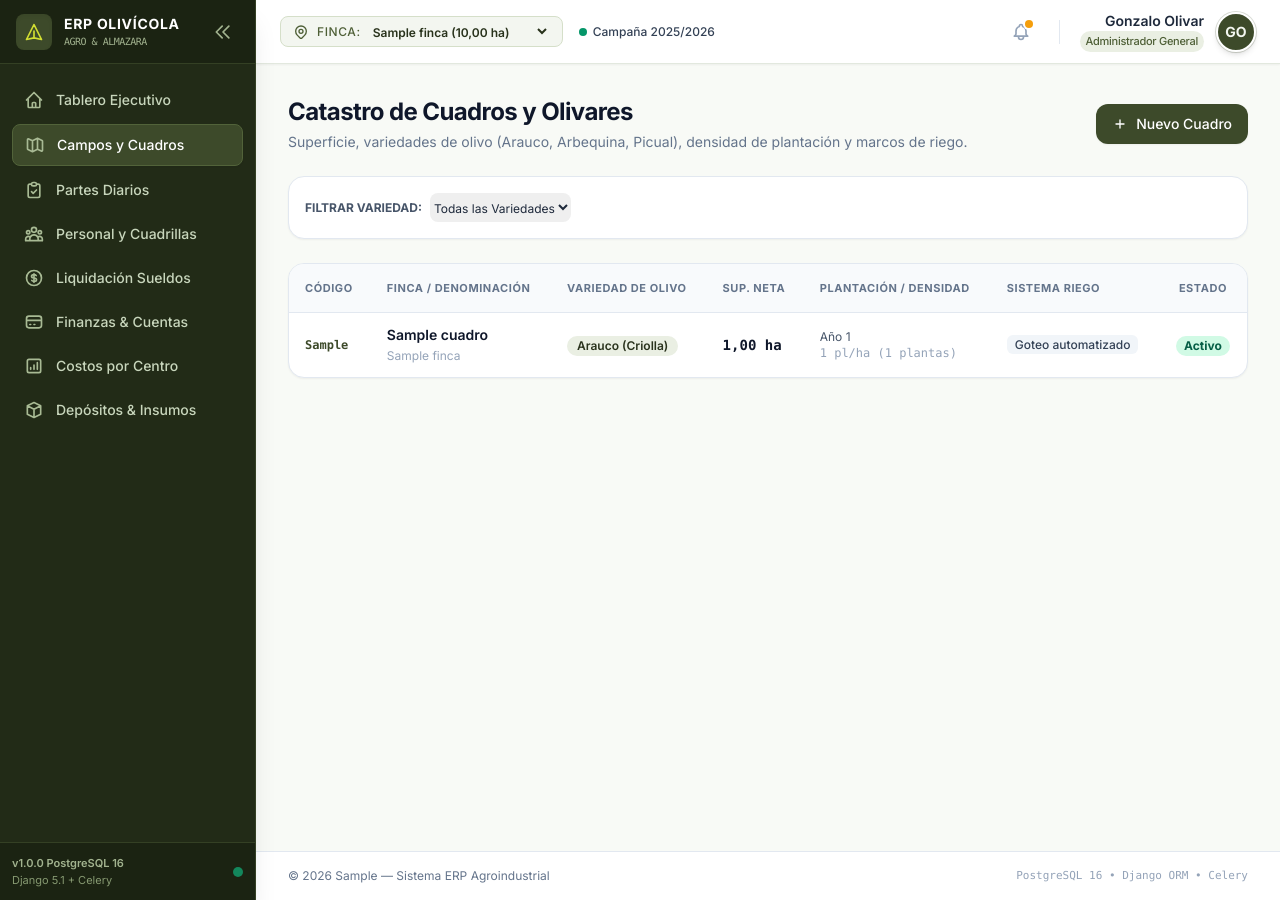
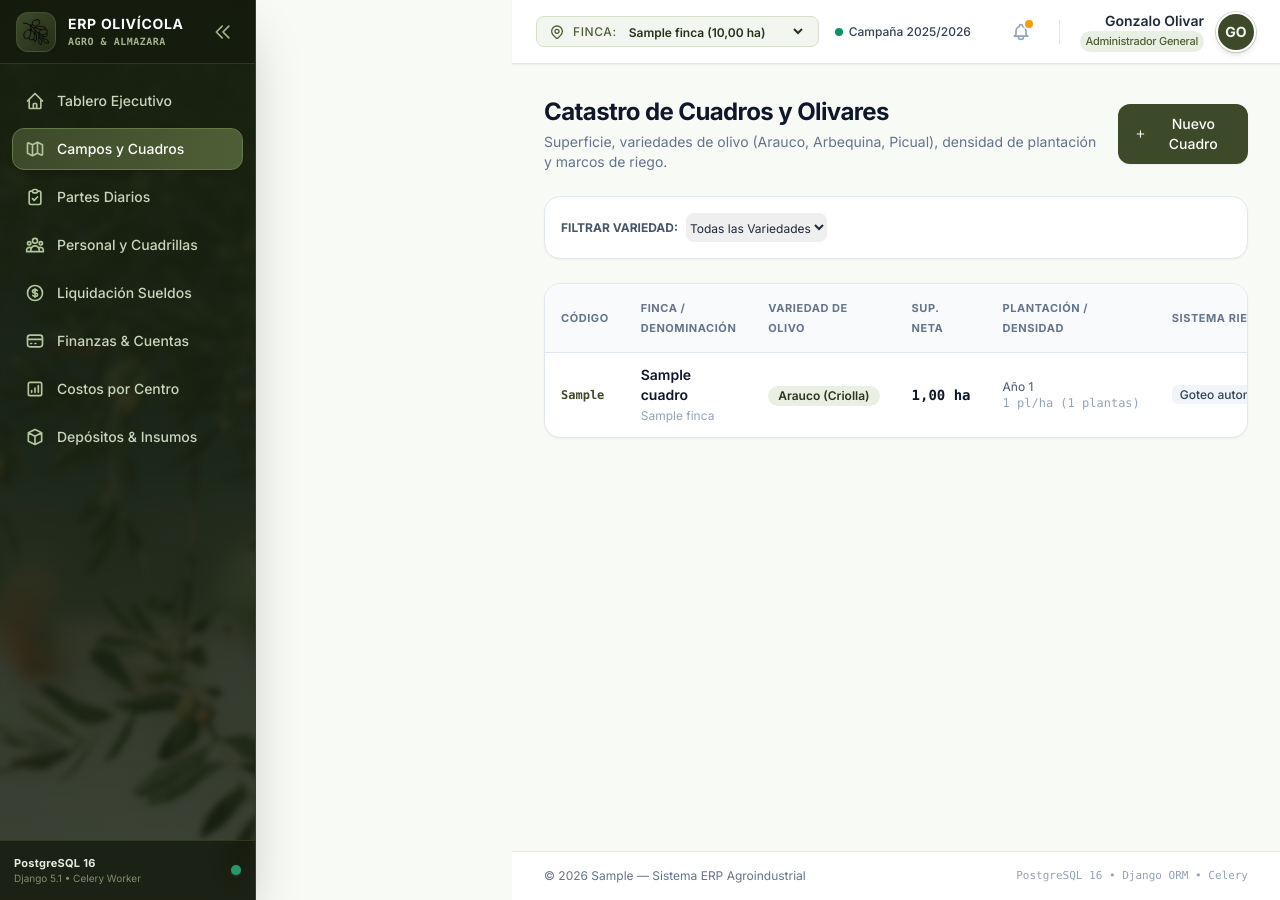
Before and after one commit to Wschanzze/ERP-Olivo, a Django app: page /campos/ in a window 1280 px wide. Run offline with Django 5.2, Linux system fonts and the light colour scheme; tables that the repository leaves empty hold one stand-in row (values such as "Sample post"); parts of the project's set-up code (start-up, migrations or seed data) failed here and were passed over; some libraries are stand-ins or nearby versions.

Commit message:
feat(ui): sidebar con fondo difuminado de olivares e icono corporativo

```diff
--- a/templates/components/sidebar.html
+++ b/templates/components/sidebar.html
@@ -1,25 +1,33 @@
-<!-- Sidebar Fija Oscura (Verde Oliva #28321B a #3D4A2A) -->
+{% load static %}
+<!-- Sidebar Fija Oscura con Fondo Difuminado Profesional (250.jpg) -->
 <aside
   :class="sidebarOpen ? 'w-64' : 'w-20'"
-  class="fixed inset-y-0 left-0 z-30 flex flex-col bg-[#222B17] text-[#E5EBDD] transition-all duration-300 ease-in-out border-r border-[#344024] shadow-xl select-none"
+  class="fixed inset-y-0 left-0 z-30 flex flex-col bg-[#1B2312] text-[#E5EBDD] transition-all duration-300 ease-in-out border-r border-[#344024] shadow-2xl select-none overflow-hidden relative"
 >
-  <!-- Logo / Branding Corporativo -->
-  <div class="flex items-center justify-between h-16 px-4 bg-[#1B2312] border-b border-[#344024]">
+  <!-- Capa 1: Imagen '250.jpg' difuminada con blur y escala suave -->
+  <div
+    class="absolute inset-0 z-0 bg-cover bg-center pointer-events-none transform scale-110 filter blur-[3px] opacity-20 transition-all duration-700"
+    style="background-image: url('{% static 'img/250.jpg' %}');"
+  ></div>
+
+  <!-- Capa 2: Máscara de gradiente verde oliva profundo para garantizar contraste y elegancia sobria -->
+  <div class="absolute inset-0 z-0 bg-gradient-to-b from-[#18200F]/90 via-[#222B17]/94 to-[#141A0D]/98 pointer-events-none backdrop-blur-[1px]"></div>
+
+  <!-- Logo / Branding Corporativo (z-10 relativo) -->
+  <div class="relative z-10 flex items-center justify-between h-16 px-4 bg-[#141A0D]/70 border-b border-[#344024]/80 backdrop-blur-md">
     <a href="{% url 'dashboard:index' %}" class="flex items-center space-x-3 overflow-hidden">
-      <!-- Ícono de Olivo / Hoja -->
-      <div class="flex-shrink-0 w-9 h-9 rounded-lg bg-[#3D4A2A] flex items-center justify-center text-[#D2DE32] shadow-inner font-bold text-lg">
-        <svg class="w-5 h-5" fill="none" stroke="currentColor" viewBox="0 0 24 24">
-          <path stroke-linecap="round" stroke-linejoin="round" stroke-width="2" d="M12 19l9 2-9-18-9 18 9-2zm0 0v-8" />
-        </svg>
+      <!-- Ícono de Aceitunas Personalizado -->
+      <div class="flex-shrink-0 w-10 h-10 rounded-xl bg-gradient-to-br from-[#3D4A2A] to-[#252E19] flex items-center justify-center p-1.5 shadow-md border border-[#52633A]/60">
+        <img src="{% static 'img/olives_12006391.png' %}" alt="Olivas ERP" class="w-7 h-7 object-contain drop-shadow" />
       </div>
       <div x-show="sidebarOpen" class="flex flex-col whitespace-nowrap overflow-hidden transition-opacity duration-200">
         <span class="font-bold text-sm tracking-wider text-white uppercase">ERP Olivícola</span>
-        <span class="text-[10px] text-[#A2B38F] font-mono tracking-tighter">AGRO & ALMAZARA</span>
+        <span class="text-[10px] text-[#A2B38F] font-mono tracking-wider font-semibold">AGRO & ALMAZARA</span>
       </div>
     </a>
     <button
       @click="sidebarOpen = !sidebarOpen"
-      class="p-1.5 rounded-md hover:bg-[#344024] text-[#A2B38F] hover:text-white transition-colors"
+      class="p-1.5 rounded-lg hover:bg-white/10 text-[#A2B38F] hover:text-white transition-colors"
       title="Colapsar menú"
     >
       <svg class="w-5 h-5 transition-transform duration-200" :class="!sidebarOpen ? 'rotate-180' : ''" fill="none" stroke="currentColor" viewBox="0 0 24 24">
@@ -28,15 +36,15 @@
     </button>
   </div>
 
-  <!-- Navegación de Módulos Odoo-style -->
-  <nav class="flex-1 px-3 py-4 space-y-1 overflow-y-auto custom-scrollbar">
+  <!-- Navegación de Módulos (z-10 relativo con efectos glassmorphism) -->
+  <nav class="relative z-10 flex-1 px-3 py-4 space-y-1.5 overflow-y-auto custom-scrollbar">
 
     <!-- Inicio / Tablero -->
     <a
       href="{% url 'dashboard:index' %}"
-      class="flex items-center px-3 py-2.5 text-sm font-medium rounded-lg transition-colors group {% if request.resolver_match.app_name == 'dashboard' %}bg-[#3D4A2A] text-white shadow-sm border border-[#52633A]{% else %}text-[#C8D6BC] hover:bg-[#2C381D] hover:text-white{% endif %}"
+      class="flex items-center px-3 py-2.5 text-sm font-medium rounded-xl transition-all duration-200 group {% if request.resolver_match.app_name == 'dashboard' %}bg-gradient-to-r from-[#3D4A2A] to-[#4E5F36] text-white shadow-md border border-[#637946]{% else %}text-[#C8D6BC] hover:bg-white/10 hover:text-white border border-transparent{% endif %}"
     >
-      <svg class="w-5 h-5 flex-shrink-0 mr-3 text-[#A8BA94] group-hover:text-white" fill="none" stroke="currentColor" viewBox="0 0 24 24">
+      <svg class="w-5 h-5 flex-shrink-0 mr-3 text-[#B2C69E] group-hover:text-white" fill="none" stroke="currentColor" viewBox="0 0 24 24">
         <path stroke-linecap="round" stroke-linejoin="round" stroke-width="2" d="M3 12l2-2m0 0l7-7 7 7M5 10v10a1 1 0 001 1h3m10-11l2 2m-2-2v10a1 1 0 01-1 1h-3m-6 0a1 1 0 001-1v-4a1 1 0 011-1h2a1 1 0 011 1v4a1 1 0 001 1m-6 0h6" />
       </svg>
       <span x-show="sidebarOpen" class="whitespace-nowrap transition-opacity">Tablero Ejecutivo</span>
@@ -45,9 +53,9 @@
     <!-- Campos y Cuadros -->
     <a
       href="{% url 'campos:cuadros_list' %}"
-      class="flex items-center px-3 py-2.5 text-sm font-medium rounded-lg transition-colors group {% if request.resolver_match.app_name == 'campos' %}bg-[#3D4A2A] text-white shadow-sm border border-[#52633A]{% else %}text-[#C8D6BC] hover:bg-[#2C381D] hover:text-white{% endif %}"
+      class="flex items-center px-3 py-2.5 text-sm font-medium rounded-xl transition-all duration-200 group {% if request.resolver_match.app_name == 'campos' %}bg-gradient-to-r from-[#3D4A2A] to-[#4E5F36] text-white shadow-md border border-[#637946]{% else %}text-[#C8D6BC] hover:bg-white/10 hover:text-white border border-transparent{% endif %}"
     >
-      <svg class="w-5 h-5 flex-shrink-0 mr-3 text-[#A8BA94] group-hover:text-white" fill="none" stroke="currentColor" viewBox="0 0 24 24">
+      <svg class="w-5 h-5 flex-shrink-0 mr-3 text-[#B2C69E] group-hover:text-white" fill="none" stroke="currentColor" viewBox="0 0 24 24">
         <path stroke-linecap="round" stroke-linejoin="round" stroke-width="2" d="M9 20l-5.447-2.724A1 1 0 013 16.382V5.618a1 1 0 011.447-.894L9 7m0 13l6-3m-6 3V7m6 10l4.553 2.276A1 1 0 0021 18.382V7.618a1 1 0 00-.553-.894L15 4m0 13V4m0 0L9 7" />
       </svg>
       <span x-show="sidebarOpen" class="whitespace-nowrap transition-opacity">Campos y Cuadros</span>
@@ -56,9 +64,9 @@
     <!-- Partes Diarios y OTs -->
     <a
       href="{% url 'parte_diario:partes_list' %}"
-      class="flex items-center px-3 py-2.5 text-sm font-medium rounded-lg transition-colors group {% if request.resolver_match.app_name == 'parte_diario' %}bg-[#3D4A2A] text-white shadow-sm border border-[#52633A]{% else %}text-[#C8D6BC] hover:bg-[#2C381D] hover:text-white{% endif %}"
+      class="flex items-center px-3 py-2.5 text-sm font-medium rounded-xl transition-all duration-200 group {% if request.resolver_match.app_name == 'parte_diario' %}bg-gradient-to-r from-[#3D4A2A] to-[#4E5F36] text-white shadow-md border border-[#637946]{% else %}text-[#C8D6BC] hover:bg-white/10 hover:text-white border border-transparent{% endif %}"
     >
-      <svg class="w-5 h-5 flex-shrink-0 mr-3 text-[#A8BA94] group-hover:text-white" fill="none" stroke="currentColor" viewBox="0 0 24 24">
+      <svg class="w-5 h-5 flex-shrink-0 mr-3 text-[#B2C69E] group-hover:text-white" fill="none" stroke="currentColor" viewBox="0 0 24 24">
         <path stroke-linecap="round" stroke-linejoin="round" stroke-width="2" d="M9 5H7a2 2 0 00-2 2v12a2 2 0 002 2h10a2 2 0 002-2V7a2 2 0 00-2-2h-2M9 5a2 2 0 002 2h2a2 2 0 002-2M9 5a2 2 0 012-2h2a2 2 0 012 2m-6 9l2 2 4-4" />
       </svg>
       <span x-show="sidebarOpen" class="whitespace-nowrap transition-opacity">Partes Diarios</span>
@@ -67,9 +75,9 @@
     <!-- Personal y Asistencia -->
     <a
       href="{% url 'personal:asistencia_diaria' %}"
-      class="flex items-center px-3 py-2.5 text-sm font-medium rounded-lg transition-colors group {% if request.resolver_match.app_name == 'personal' %}bg-[#3D4A2A] text-white shadow-sm border border-[#52633A]{% else %}text-[#C8D6BC] hover:bg-[#2C381D] hover:text-white{% endif %}"
+      class="flex items-center px-3 py-2.5 text-sm font-medium rounded-xl transition-all duration-200 group {% if request.resolver_match.app_name == 'personal' %}bg-gradient-to-r from-[#3D4A2A] to-[#4E5F36] text-white shadow-md border border-[#637946]{% else %}text-[#C8D6BC] hover:bg-white/10 hover:text-white border border-transparent{% endif %}"
     >
-      <svg class="w-5 h-5 flex-shrink-0 mr-3 text-[#A8BA94] group-hover:text-white" fill="none" stroke="currentColor" viewBox="0 0 24 24">
+      <svg class="w-5 h-5 flex-shrink-0 mr-3 text-[#B2C69E] group-hover:text-white" fill="none" stroke="currentColor" viewBox="0 0 24 24">
         <path stroke-linecap="round" stroke-linejoin="round" stroke-width="2" d="M17 20h5v-2a3 3 0 00-5.356-1.857M17 20H7m10 0v-2c0-.656-.126-1.283-.356-1.857M7 20H2v-2a3 3 0 015.356-1.857M7 20v-2c0-.656.126-1.283.356-1.857m0 0a5.002 5.002 0 019.288 0M15 7a3 3 0 11-6 0 3 3 0 016 0zm6 3a2 2 0 11-4 0 2 2 0 014 0zM7 10a2 2 0 11-4 0 2 2 0 014 0z" />
       </svg>
       <span x-show="sidebarOpen" class="whitespace-nowrap transition-opacity">Personal y Cuadrillas</span>
@@ -78,9 +86,9 @@
     <!-- Liquidación de Haberes -->
     <a
       href="{% url 'liquidacion:periodos_list' %}"
-      class="flex items-center px-3 py-2.5 text-sm font-medium rounded-lg transition-colors group {% if request.resolver_match.app_name == 'liquidacion' %}bg-[#3D4A2A] text-white shadow-sm border border-[#52633A]{% else %}text-[#C8D6BC] hover:bg-[#2C381D] hover:text-white{% endif %}"
+      class="flex items-center px-3 py-2.5 text-sm font-medium rounded-xl transition-all duration-200 group {% if request.resolver_match.app_name == 'liquidacion' %}bg-gradient-to-r from-[#3D4A2A] to-[#4E5F36] text-white shadow-md border border-[#637946]{% else %}text-[#C8D6BC] hover:bg-white/10 hover:text-white border border-transparent{% endif %}"
     >
-      <svg class="w-5 h-5 flex-shrink-0 mr-3 text-[#A8BA94] group-hover:text-white" fill="none" stroke="currentColor" viewBox="0 0 24 24">
+      <svg class="w-5 h-5 flex-shrink-0 mr-3 text-[#B2C69E] group-hover:text-white" fill="none" stroke="currentColor" viewBox="0 0 24 24">
         <path stroke-linecap="round" stroke-linejoin="round" stroke-width="2" d="M12 8c-1.657 0-3 .895-3 2s1.343 2 3 2 3 .895 3 2-1.343 2-3 2m0-8c1.11 0 2.08.402 2.599 1M12 8V7m0 1v8m0 0v1m0-1c-1.11 0-2.08-.402-2.599-1M21 12a9 9 0 11-18 0 9 9 0 0118 0z" />
       </svg>
       <span x-show="sidebarOpen" class="whitespace-nowrap transition-opacity">Liquidación Sueldos</span>
@@ -89,9 +97,9 @@
     <!-- Finanzas y Tesorería -->
     <a
       href="{% url 'finanzas:dashboard' %}"
-      class="flex items-center px-3 py-2.5 text-sm font-medium rounded-lg transition-colors group {% if request.resolver_match.app_name == 'finanzas' %}bg-[#3D4A2A] text-white shadow-sm border border-[#52633A]{% else %}text-[#C8D6BC] hover:bg-[#2C381D] hover:text-white{% endif %}"
+      class="flex items-center px-3 py-2.5 text-sm font-medium rounded-xl transition-all duration-200 group {% if request.resolver_match.app_name == 'finanzas' %}bg-gradient-to-r from-[#3D4A2A] to-[#4E5F36] text-white shadow-md border border-[#637946]{% else %}text-[#C8D6BC] hover:bg-white/10 hover:text-white border border-transparent{% endif %}"
     >
-      <svg class="w-5 h-5 flex-shrink-0 mr-3 text-[#A8BA94] group-hover:text-white" fill="none" stroke="currentColor" viewBox="0 0 24 24">
+      <svg class="w-5 h-5 flex-shrink-0 mr-3 text-[#B2C69E] group-hover:text-white" fill="none" stroke="currentColor" viewBox="0 0 24 24">
         <path stroke-linecap="round" stroke-linejoin="round" stroke-width="2" d="M3 10h18M7 15h1m4 0h1m-7 4h12a3 3 0 003-3V8a3 3 0 00-3-3H6a3 3 0 00-3 3v8a3 3 0 003 3z" />
       </svg>
       <span x-show="sidebarOpen" class="whitespace-nowrap transition-opacity">Finanzas & Cuentas</span>
@@ -100,9 +108,9 @@
     <!-- Costos y Gestión -->
     <a
       href="{% url 'costos:dashboard' %}"
-      class="flex items-center px-3 py-2.5 text-sm font-medium rounded-lg transition-colors group {% if request.resolver_match.app_name == 'costos' %}bg-[#3D4A2A] text-white shadow-sm border border-[#52633A]{% else %}text-[#C8D6BC] hover:bg-[#2C381D] hover:text-white{% endif %}"
+      class="flex items-center px-3 py-2.5 text-sm font-medium rounded-xl transition-all duration-200 group {% if request.resolver_match.app_name == 'costos' %}bg-gradient-to-r from-[#3D4A2A] to-[#4E5F36] text-white shadow-md border border-[#637946]{% else %}text-[#C8D6BC] hover:bg-white/10 hover:text-white border border-transparent{% endif %}"
     >
-      <svg class="w-5 h-5 flex-shrink-0 mr-3 text-[#A8BA94] group-hover:text-white" fill="none" stroke="currentColor" viewBox="0 0 24 24">
+      <svg class="w-5 h-5 flex-shrink-0 mr-3 text-[#B2C69E] group-hover:text-white" fill="none" stroke="currentColor" viewBox="0 0 24 24">
         <path stroke-linecap="round" stroke-linejoin="round" stroke-width="2" d="M16 8v8m-4-5v5m-4-2v2m-2 4h12a2 2 0 002-2V6a2 2 0 00-2-2H6a2 2 0 00-2 2v12a2 2 0 002 2z" />
       </svg>
       <span x-show="sidebarOpen" class="whitespace-nowrap transition-opacity">Costos por Centro</span>
@@ -111,9 +119,9 @@
     <!-- Inventario y Depósito -->
     <a
       href="{% url 'inventario:insumos_list' %}"
-      class="flex items-center px-3 py-2.5 text-sm font-medium rounded-lg transition-colors group {% if request.resolver_match.app_name == 'inventario' %}bg-[#3D4A2A] text-white shadow-sm border border-[#52633A]{% else %}text-[#C8D6BC] hover:bg-[#2C381D] hover:text-white{% endif %}"
+      class="flex items-center px-3 py-2.5 text-sm font-medium rounded-xl transition-all duration-200 group {% if request.resolver_match.app_name == 'inventario' %}bg-gradient-to-r from-[#3D4A2A] to-[#4E5F36] text-white shadow-md border border-[#637946]{% else %}text-[#C8D6BC] hover:bg-white/10 hover:text-white border border-transparent{% endif %}"
     >
-      <svg class="w-5 h-5 flex-shrink-0 mr-3 text-[#A8BA94] group-hover:text-white" fill="none" stroke="currentColor" viewBox="0 0 24 24">
+      <svg class="w-5 h-5 flex-shrink-0 mr-3 text-[#B2C69E] group-hover:text-white" fill="none" stroke="currentColor" viewBox="0 0 24 24">
         <path stroke-linecap="round" stroke-linejoin="round" stroke-width="2" d="M20 7l-8-4-8 4m16 0l-8 4m8-4v10l-8 4m0-10L4 7m8 4v10M4 7v10l8 4" />
       </svg>
       <span x-show="sidebarOpen" class="whitespace-nowrap transition-opacity">Depósitos & Insumos</span>
@@ -121,12 +129,14 @@
 
   </nav>
 
-  <!-- Pie de Barra / Versión y Entorno -->
-  <div class="p-3 bg-[#1B2312] border-t border-[#344024] flex items-center justify-between">
-    <div x-show="sidebarOpen" class="text-[11px] text-[#869971]">
-      <p class="font-semibold text-[#A2B38F]">v1.0.0 PostgreSQL 16</p>
-      <p>Django 5.1 + Celery</p>
+  <!-- Pie de Barra / Versión y Estado (z-10 relativo con cristal translúcido) -->
+  <div class="relative z-10 p-3.5 bg-[#141A0D]/80 border-t border-[#344024]/80 backdrop-blur-md flex items-center justify-between">
+    <div x-show="sidebarOpen" class="text-[11px] text-[#A2B38F]">
+      <p class="font-bold text-[#E5EBDD] tracking-wide">PostgreSQL 16</p>
+      <p class="text-[10px] text-[#7E9169]">Django 5.1 • Celery Worker</p>
     </div>
-    <div class="w-2.5 h-2.5 rounded-full bg-emerald-500 animate-pulse" title="Conexión en línea"></div>
+    <div class="flex items-center space-x-1.5" title="Sistema en línea">
+      <div class="w-2.5 h-2.5 rounded-full bg-emerald-400 shadow-sm shadow-emerald-500/50 animate-pulse"></div>
+    </div>
   </div>
 </aside>
```
Also changed, not shown: Public/250.jpg (added), Public/olive_12006613.png (added), Public/olives_12006391.png (added), Public/quality-control_12006595.png (added), static/img/250.jpg (added), static/img/olive_12006613.png (added), static/img/olives_12006391.png (added), static/img/quality-control_12006595.png (added).
